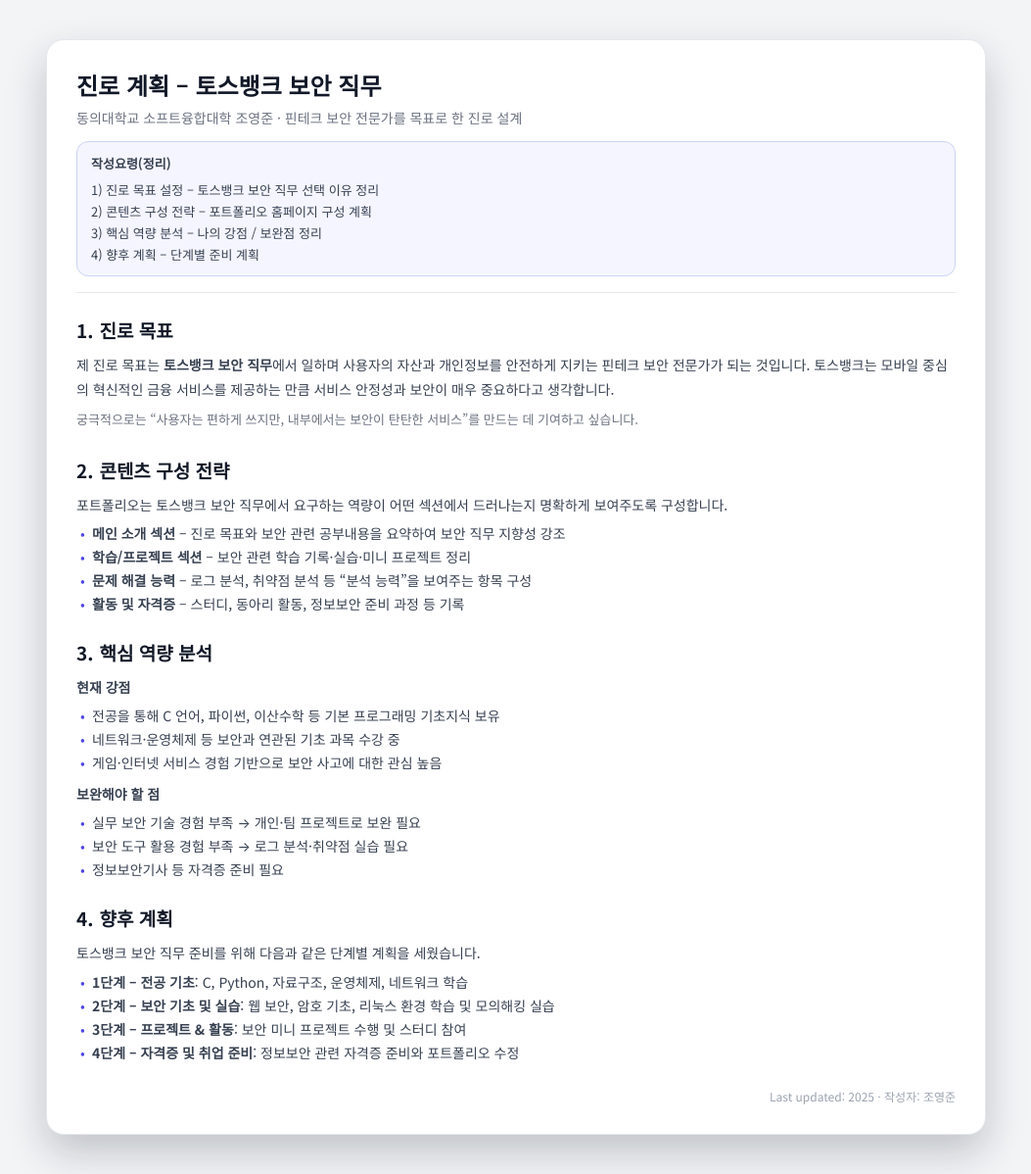
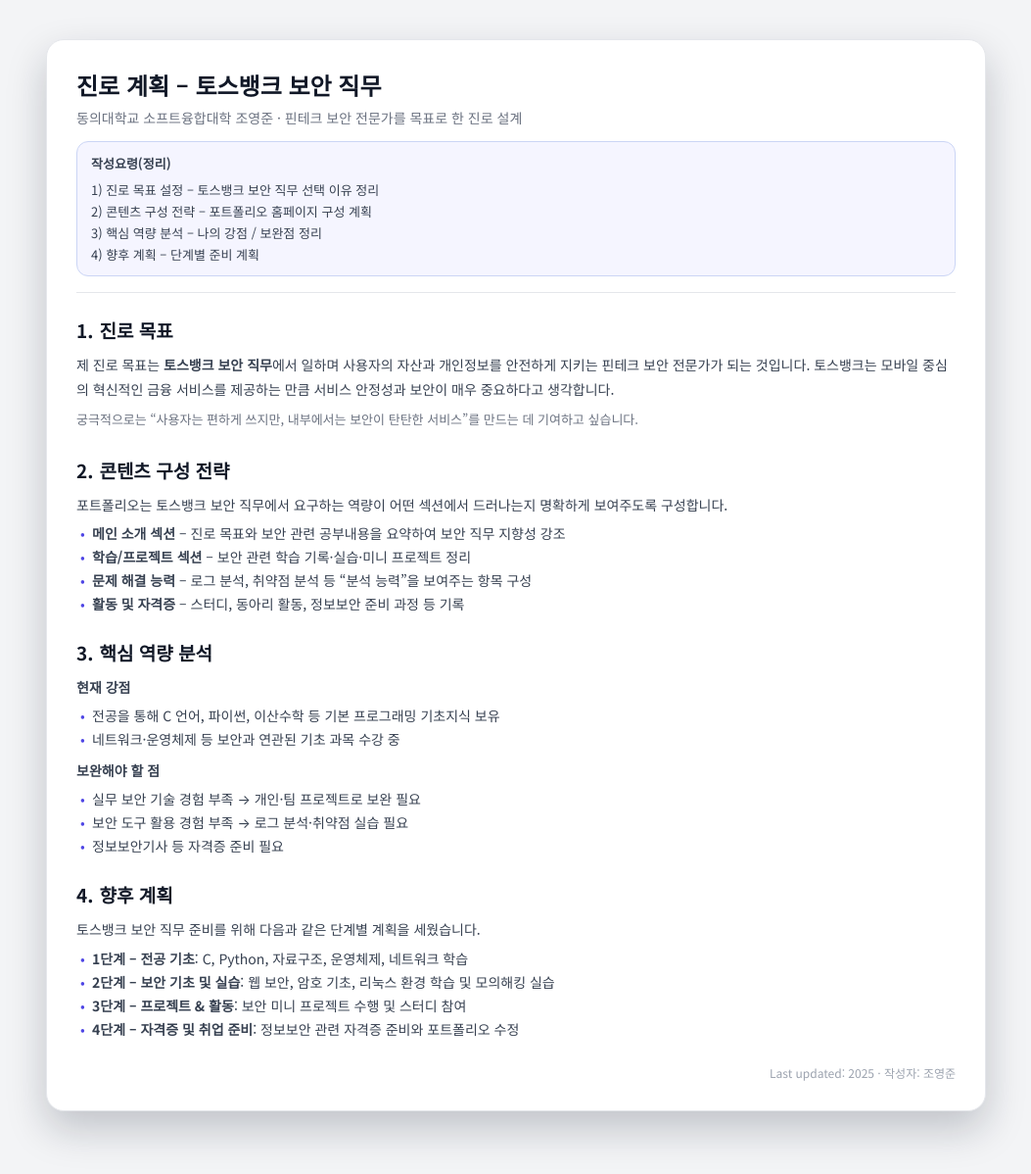
Before and after one commit to yyj0603/yyj0603.github.io, a Jekyll site: the page index.html, which Jekyll copies as it is, in a window 1280 px wide. Shown: the whole page at 98% size, without its empty margins (113-1166 px from the left). Built offline with Jekyll 4.4.1, drawn with Linux system fonts in a browser that asks for light colours; after the commit the page ends 1174 px from its top, so only the background shows below that.

Commit message:
Update index.html

```diff
--- a/index.html
+++ b/index.html
@@ -171,7 +171,7 @@
             <ul>
                 <li>전공을 통해 C 언어, 파이썬, 이산수학 등 기본 프로그래밍 기초지식 보유</li>
                 <li>네트워크·운영체제 등 보안과 연관된 기초 과목 수강 중</li>
-                <li>게임·인터넷 서비스 경험 기반으로 보안 사고에 대한 관심 높음</li>
+
             </ul>
 
             <p style="margin-top:10px;"><b>보완해야 할 점</b></p>
```
